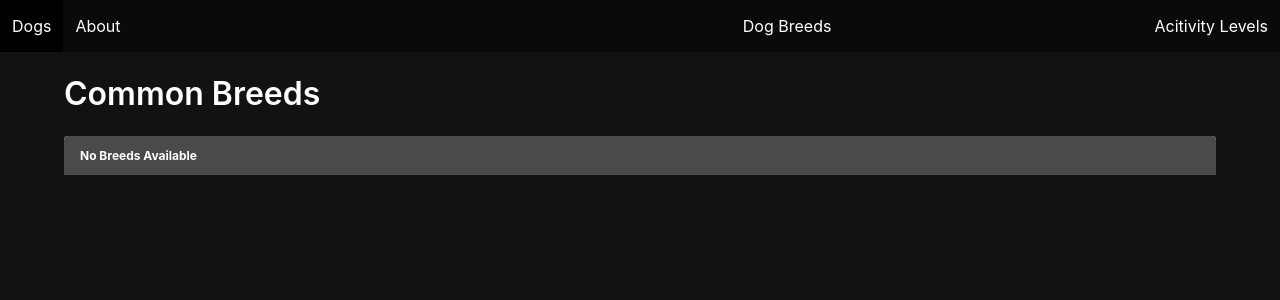
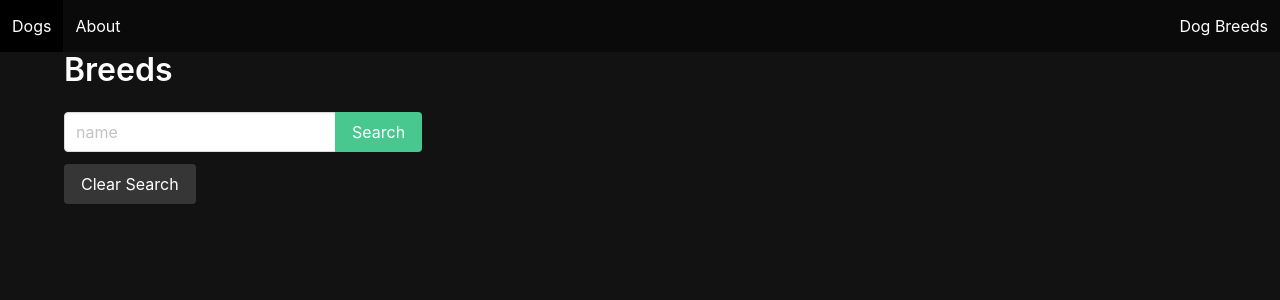
Before and after one commit to rlegler2012/dog-collector-django, a Django app: template main_app/templates/breeds_list.html in a window 1280 px wide. Shown: the top 300 px of the page. Run offline with Django 3.2, Linux system fonts and the light colour scheme; the template is opened without the code that fills it, so the values that code supplies are empty.

Commit message:
breedlist model template view working

```diff
--- a/main_app/templates/base.html
+++ b/main_app/templates/base.html
@@ -27,9 +27,6 @@
             <div class="navbar-menu navbar-end">
                 <a class="navbar-item" href="/breeds">Dog Breeds</a>
             </div>
-            <div class="navbar-menu navbar-end">
-                <a class="navbar-item" href="/activitieslevel">Acitivity Levels</a>
-            </div>
         </nav>
         <div class="container">
 
--- a/main_app/templates/breeds_list.html
+++ b/main_app/templates/breeds_list.html
@@ -1,17 +1,27 @@
-{% extends 'base.html' %}
+{% extends 'base.html' %} {% block content %}
 
-{% block title %}Breeds{% endblock  %}
+<h1 class="title">Breeds</h1>
 
-{% block content %}
-
-<h1 class="title pt-5">Common Breeds</h1>
+<form class="mb-5" method="get">
+  <div class="field has-addons">
+    <div class="control">
+      <!--  Our input will search by name of breed  -->
+      <input class="input" type="text" name="name" placeholder="name" />
+    </div>
+    <div class="control">
+      <input class="button is-success" type="submit" value="Search" />
+    </div>
+  </div>
+  <!--  This anchor tag will redirect back to breed list without a query param -->
+  <a class="button is-dark" href="{% url 'breeds_list' %}">Clear Search</a>
+</form>
 <div class="gallery">
   {% for breed in breeds %}
   <a href="">
     <div class="card">
       <div class="card-image">
         <figure class="image is-square">
-          <img src="{{breed.image}}" alt="{{breed.name}}" />
+          <img src="{{breed.img}}" alt="{{breed.name}}" />
         </figure>
       </div>
       <div class="card-header">
@@ -19,12 +29,7 @@
       </div>
     </div>
   </a>
-	{% empty %}
-  <article class="message">
-    <div class="message-header">
-      <p>No Breeds Available</p>
-    </div>
-  </article>
   {% endfor %}
 </div>
+
 {% endblock %}
--- a/main_app/urls.py
+++ b/main_app/urls.py
@@ -4,6 +4,6 @@ from . import views
 urlpatterns = [
     path('', views.Home.as_view(), name="home"), # <- here we have added the new path
     path('about/', views.About.as_view(), name="about"),
-    path('breeds/', views.BreedsList.as_view(), name="breeds_list"),
+    path('breeds/', views.BreedList.as_view(), name="breeds_list"),
     # path('activitieslevel/', views.ActivityLevelList.as_view(), name="activitieslevel_list")
 ]
```
Also changed, not shown: main_app/views.py (+15 -7 lines).
